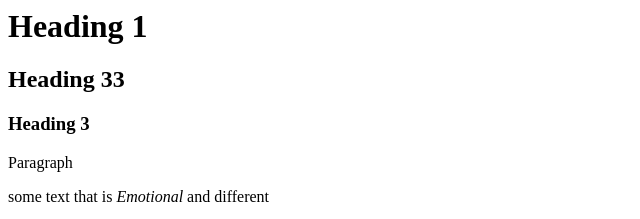
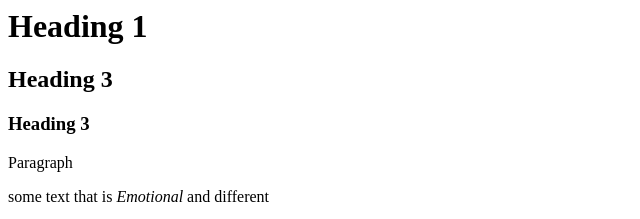
Before and after one commit to TempeHS/2025CT-WebDesign-Luka.D, a website: page index.html in a window 1280 px wide. Shown: the top 219 px of the page, 0-640 px from the left. Drawn offline with Linux system fonts and the light colour scheme.

Commit message:
typo change

```diff
--- a/index.html
+++ b/index.html
@@ -6,7 +6,7 @@
 
 <BODY>
     <h1>Heading 1</h1>
-    <h2>Heading 33</h2>
+    <h2>Heading 3</h2>
     <h3>Heading 3</h3>
     <p>Paragraph
     <p>some text that is <em>Emotional</em> and different</p>
```
